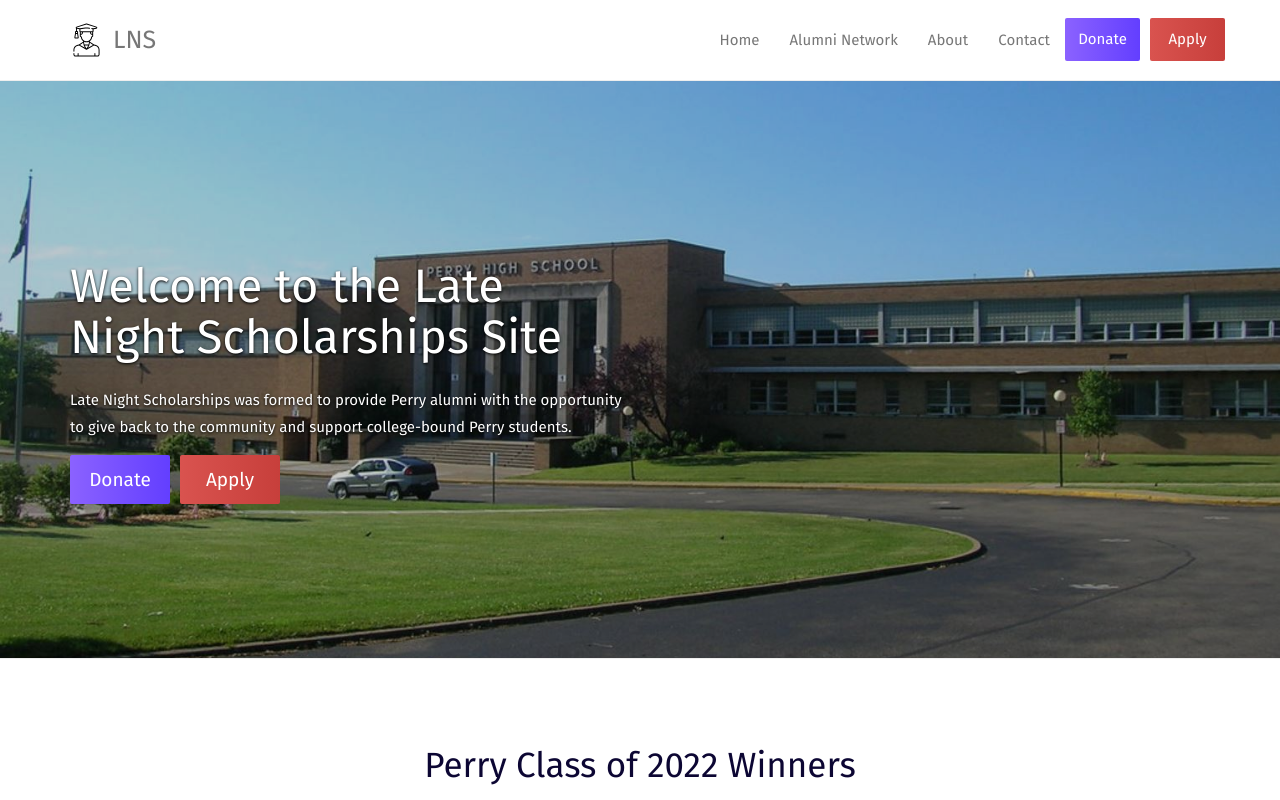
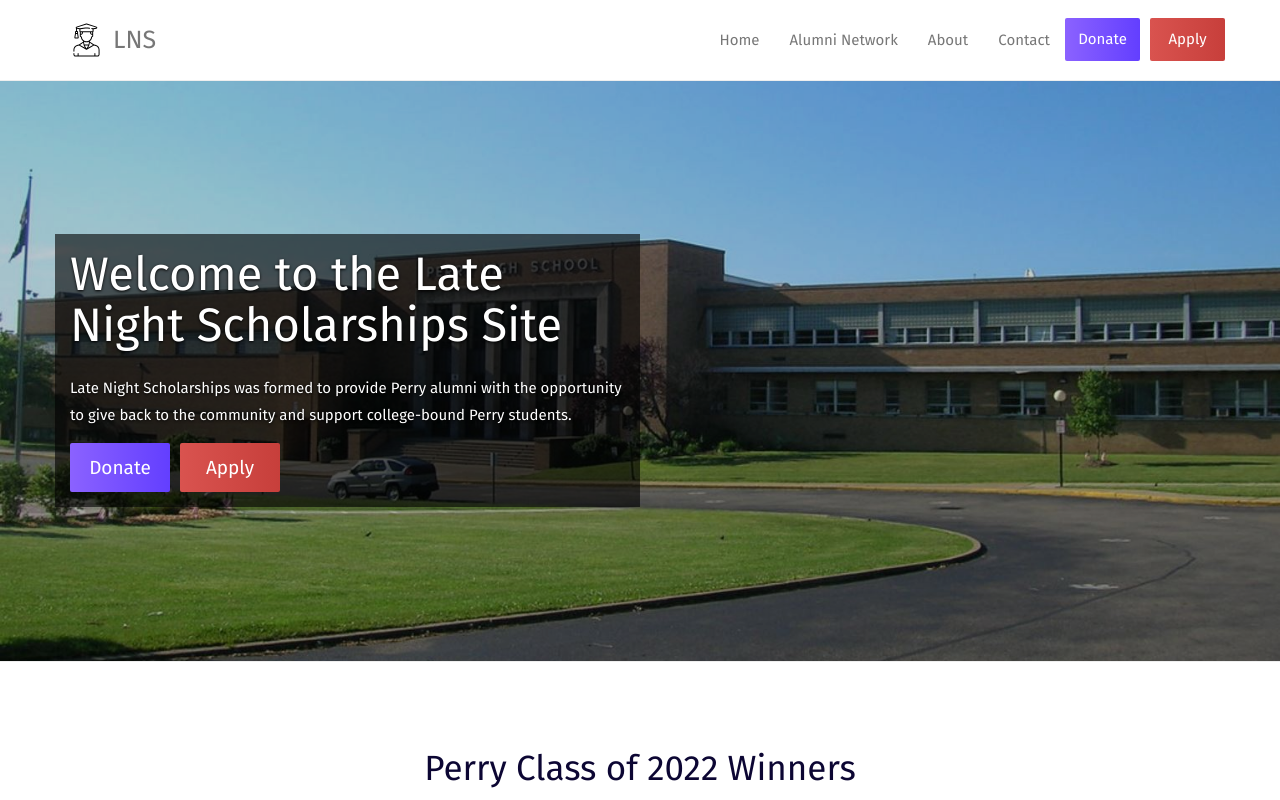
Before and after one commit to alexanderjryan/LateNightScholarships.github.io, a Vue app: page / in a window 1280 px wide. Shown: the top 800 px of the page. Built offline with nearby package versions, Linux system fonts and the light colour scheme; a web font is replaced by a local one.

Commit message:
Fix low contrast hero text

```diff
--- a/src/App.vue
+++ b/src/App.vue
@@ -142,6 +142,15 @@ export default {
 </script>
 
 <style>
+.lns-hero {
+  background-color: rgba(0,0,0,.6);
+  padding: 15px;
+}
+
+.lns-hero h1 {
+  margin-top: 0px;
+}
+
 .lns-nav-btn {
   width: 75px;
 }
--- a/src/views/Home.vue
+++ b/src/views/Home.vue
@@ -4,7 +4,7 @@
       <div class="opacity"></div>
       <div class="container">
         <div class="row">
-          <div class="col-md-6">
+          <div class="col-md-6 lns-hero">
             <h1>Welcome to the Late Night Scholarships Site</h1>
             <p>
               Late Night Scholarships was formed to provide Perry alumni with
```
